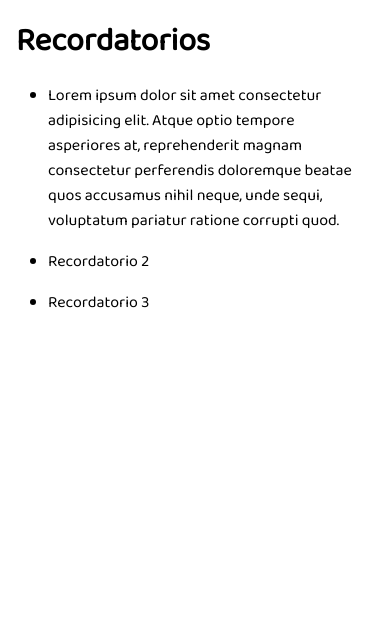
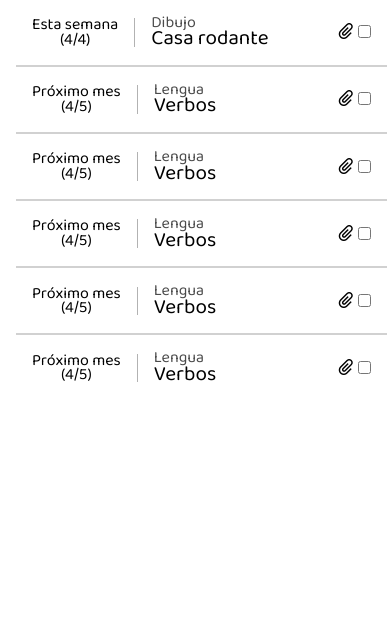
Before and after one commit to mndzl/SchoolManager, a Django app: page /tasks/ in a window 390 px wide. Shown: the part 136-777 px from the top of the page. Run offline with Django 3.2, Linux system fonts and the light colour scheme; some web fonts are replaced.

Commit message:
tasks, css and responsive

```diff
--- a/schoolmanager/urls.py
+++ b/schoolmanager/urls.py
@@ -15,11 +15,12 @@ Including another URLconf
 """
 from django.conf.urls import url
 from django.contrib import admin
-from task.views import reminders
+from task import views
 from django.conf import settings
 from django.conf.urls.static import static
-
+from django.urls import path
 urlpatterns = [
-    url(r'^admin/', admin.site.urls),
-    url('', reminders)
+    path('admin/', admin.site.urls),
+    path('', views.reminders),
+    path('tasks/', views.tasks)
 ] + static(settings.STATIC_URL, document_root=settings.STATIC_ROOT)
--- a/static/css/reminders.css
+++ b/static/css/reminders.css
@@ -12,10 +12,6 @@
     }
     .nav-item{
         margin-right:1em !important;
-    }
-    main{
-        margin: 0;
-        margin-left: 1em !important;
     }
 }
 @media screen and (max-width:400px){
@@ -120,6 +116,7 @@ ul{
         grid-row: span 2;
         overflow: visible;
         transition:.5s;
+        z-index: 1;
     }
 
     .toggle{
@@ -149,10 +146,16 @@ ul{
 
 /* Main */
 
+    .link{
+        position: absolute;
+        width: 100%;
+        height: 100%;
+    }
+
     /* Reminders */
 
         main{
-            margin:1em 2em;
+            margin:1em;
         }
 
         .reminders-list{
--- /dev/null
+++ b/static/css/tasks.css
@@ -0,0 +1,80 @@
+/* Task style */
+    @media screen and (max-width:380px){
+        .task-container{
+            width:95% !important;
+        }
+        .task{
+            padding:1em .5 !important;
+        }
+        .task-date{
+            font-size: .8em;
+        }
+        .task-subject{
+            font-size: .8em;
+        }
+        .task-name{
+            font-size: 1em !important;
+            max-width: 10em;
+        }
+        .task-right{
+            width:1em;
+        }
+    }
+
+    main{
+        width:95%;
+        position: relative;
+    }
+    .task-container{
+        position: relative;
+        width:100%;
+        margin-top: -1em;
+    }
+
+    .task{
+        display:flex;
+        justify-content: space-between;
+        line-height: .9;
+        padding: 1em 0;
+        align-items: center;
+        transition: .5s;
+        position: relative;
+    }
+    .task:hover{
+        background-color: rgb(219, 219, 219);
+    }
+    .task-left{
+        display:flex;
+        margin-left: 1em;
+    }
+    .task-date{
+        text-align: center;
+        align-self: center;
+        justify-self: center;
+        border-right: 1px solid rgba(0,0,0,.3);
+        padding-right:1em;
+        pointer-events: none;
+    }
+    .task-info{
+        display:block;
+        margin-left: 1em;
+        word-wrap: break-word;
+        pointer-events: none;
+    }
+    .task-subject{
+        opacity: .7;
+        pointer-events: none;
+    }
+    .task-name{
+        font-size: 1.3em;
+    }
+    .task-right{
+        margin-right: 1em;
+    }
+    .link{
+        width: 90% !important;
+    }
+    .task-divisor{
+        opacity: .5;
+        border: .5px solid rgb(163, 163, 163);
+    }
--- a/task/views.py
+++ b/task/views.py
@@ -2,7 +2,8 @@
 from __future__ import unicode_literals
 from django.shortcuts import render
 
-from django.shortcuts import render
-
 def reminders(request):
     return render(request, 'task/reminders.html')
+
+def tasks(request):
+    return render(request, 'task/tasks.html')
--- a/templates/task/reminders.html
+++ b/templates/task/reminders.html
@@ -7,6 +7,9 @@
     <link href="https://fonts.googleapis.com/css?family=Baloo+2&display=swap" rel="stylesheet">
     <link rel="stylesheet" href="{% static "css/reminders.css" %}">
     <link rel="stylesheet" href="{% static "fonts/style.css" %}">
+    <link rel="stylesheet" href="{% block link1 %}{% endblock link1 %}">
+    <link rel="stylesheet" href="{% block link2 %}{% endblock link2 %}">
+    <link rel="stylesheet" href="{% block link3 %}{% endblock link3 %}">
     <script src="https://code.jquery.com/jquery-3.4.1.min.js"></script>
     <title>School Manager</title>
 </head>
--- /dev/null
+++ b/templates/task/tasks.html
@@ -0,0 +1,119 @@
+{% extends 'task/reminders.html' %}
+{% load static %}
+{% block link1 %}{% static "css/tasks.css" %}{% endblock link1 %}
+
+{% block main %}
+    <div class="task-container">
+        <div class="task">
+            <a href="#" class='link'></a>
+            <div class="task-left">
+                <div class="task-date">
+                    <div class="task-day">Esta semana</div>
+                    <div class="task-daymonth">(4/4)</div>
+                </div>
+
+                <div class="task-info">
+                    <div class="task-subject">Dibujo</div>
+                    <div class="task-name">Casa rodante</div>
+                </div>
+            </div>
+            <div class="task-right">
+                <span class="icon-attachment"></span>
+                <input type="checkbox" class="task-done">
+            </div>
+        </div>
+
+        <hr class='task-divisor'>
+
+        <div class="task">
+            <a href="#" class='link'></a>
+            <div class="task-left">
+                <div class="task-date">
+                    <div class="task-day">Próximo mes</div>
+                    <div class="task-daymonth">(4/5)</div>
+                </div>
+                <div class="task-info">
+                    <div class="task-subject">Lengua</div>
+                    <div class="task-name">Verbos</div>
+                </div>
+            </div>
+            <div class="task-right">
+                <span class="icon-attachment"></span>
+                <input type="checkbox">
+            </div>
+        </div>
+        <hr class='task-divisor'>
+        <div class="task">
+            <a href="#" class='link'></a>
+            <div class="task-left">
+                <div class="task-date">
+                    <div class="task-day">Próximo mes</div>
+                    <div class="task-daymonth">(4/5)</div>
+                </div>
+                <div class="task-info">
+                    <div class="task-subject">Lengua</div>
+                    <div class="task-name">Verbos</div>
+                </div>
+            </div>
+            <div class="task-right">
+                <span class="icon-attachment"></span>
+                <input type="checkbox">
+            </div>
+        </div>
+        <hr class='task-divisor'>
+        <div class="task">
+            <a href="#" class='link'></a>
+            <div class="task-left">
+                <div class="task-date">
+                    <div class="task-day">Próximo mes</div>
+                    <div class="task-daymonth">(4/5)</div>
+                </div>
+                <div class="task-info">
+                    <div class="task-subject">Lengua</div>
+                    <div class="task-name">Verbos</div>
+                </div>
+            </div>
+            <div class="task-right">
+                <span class="icon-attachment"></span>
+                <input type="checkbox">
+            </div>
+        </div>
+        <hr class='task-divisor'>
+        <div class="task">
+            <a href="#" class='link'></a>
+            <div class="task-left">
+                <div class="task-date">
+                    <div class="task-day">Próximo mes</div>
+                    <div class="task-daymonth">(4/5)</div>
+                </div>
+                <div class="task-info">
+                    <div class="task-subject">Lengua</div>
+                    <div class="task-name">Verbos</div>
+                </div>
+            </div>
+            <div class="task-right">
+                <span class="icon-attachment"></span>
+                <input type="checkbox">
+            </div>
+        </div>
+        <hr class='task-divisor'>
+        <div class="task">
+            <a href="#" class='link'></a>
+            <div class="task-left">
+                <div class="task-date">
+                    <div class="task-day">Próximo mes</div>
+                    <div class="task-daymonth">(4/5)</div>
+                </div>
+                <div class="task-info">
+                    <div class="task-subject">Lengua</div>
+                    <div class="task-name">Verbos</div>
+                </div>
+            </div>
+            <div class="task-right">
+                <span class="icon-attachment"></span>
+                <input type="checkbox">
+            </div>
+        </div>
+
+    </div>
+{% endblock main %}
```
Also changed, not shown: db.sqlite3, task/migrations/0002_auto_20200329_2016.py (added), 2 other files.
